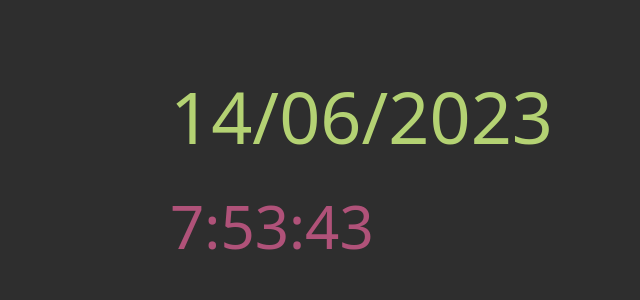
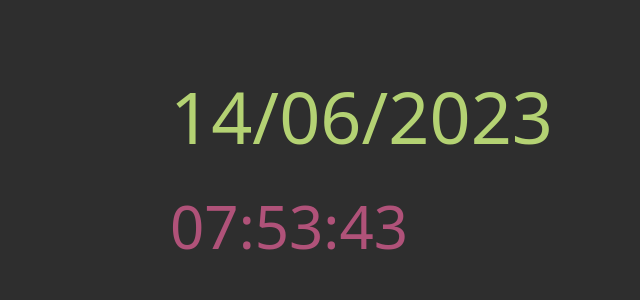
Before and after one commit to kerunix/wallpaper, a Nuxt app: page / in a window 1280 px wide. Shown: the top 300 px of the page, without its empty margins (640-1280 px from the left). Built offline with nearby package versions, Linux system fonts and the light colour scheme.

Commit message:
feat(clock): added 0 for numbers smaller than 10

```diff
--- a/app.vue
+++ b/app.vue
@@ -3,11 +3,15 @@ const date = computed(() => new Intl.DateTimeFormat('fr-FR').format(new Date()))
 const time = ref('')
 
 onMounted(() => setInterval(() => {
-  const hour = new Date().getHours()
+  const hours = new Date().getHours()
   const minutes = new Date().getMinutes()
   const seconds = new Date().getSeconds()
 
-  time.value = `${hour}:${minutes}:${seconds}`
+  const paddedHours = hours > 10 ? hours : `0${hours}`
+  const paddedMinutes = minutes > 10 ? minutes : `0${minutes}`
+  const paddedSeconds = seconds > 10 ? seconds : `0${seconds}`
+
+  time.value = `${paddedHours}:${paddedMinutes}:${paddedSeconds}`
 }, 1000))
 </script>
 
```
